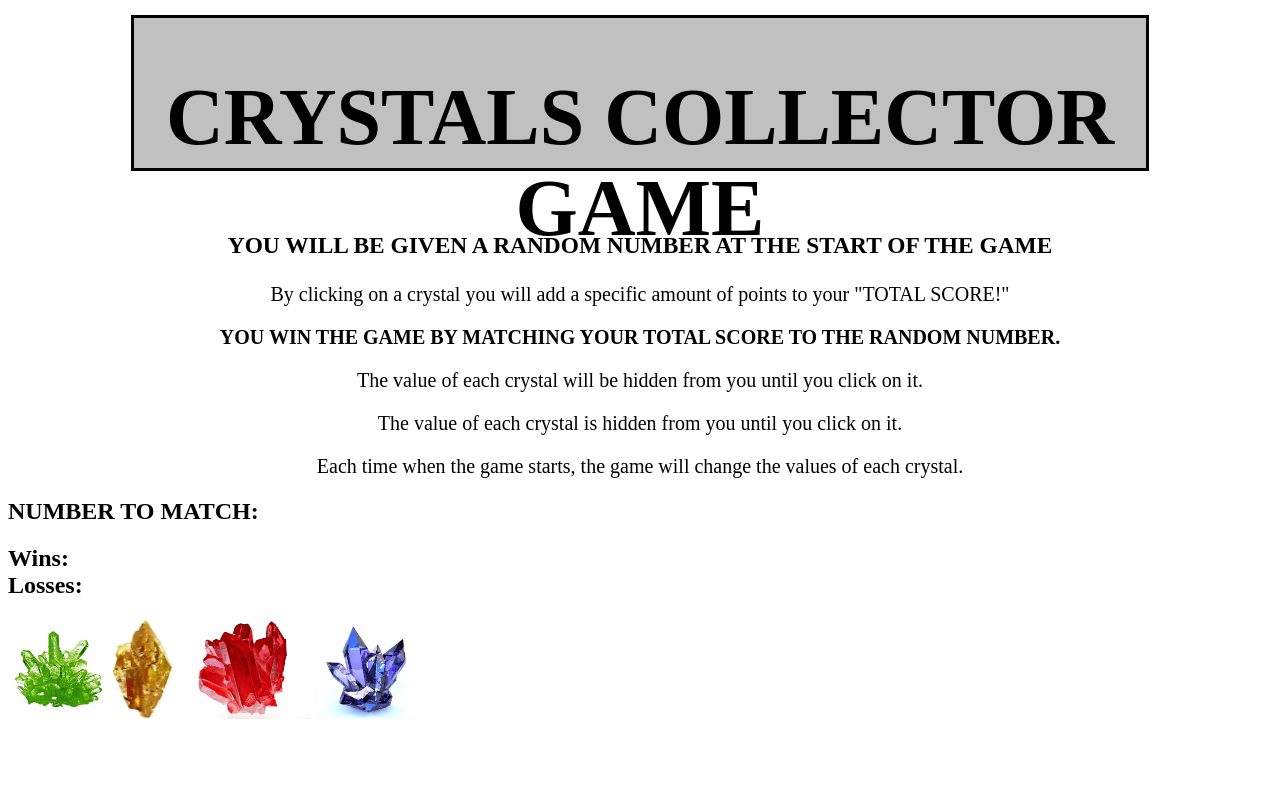
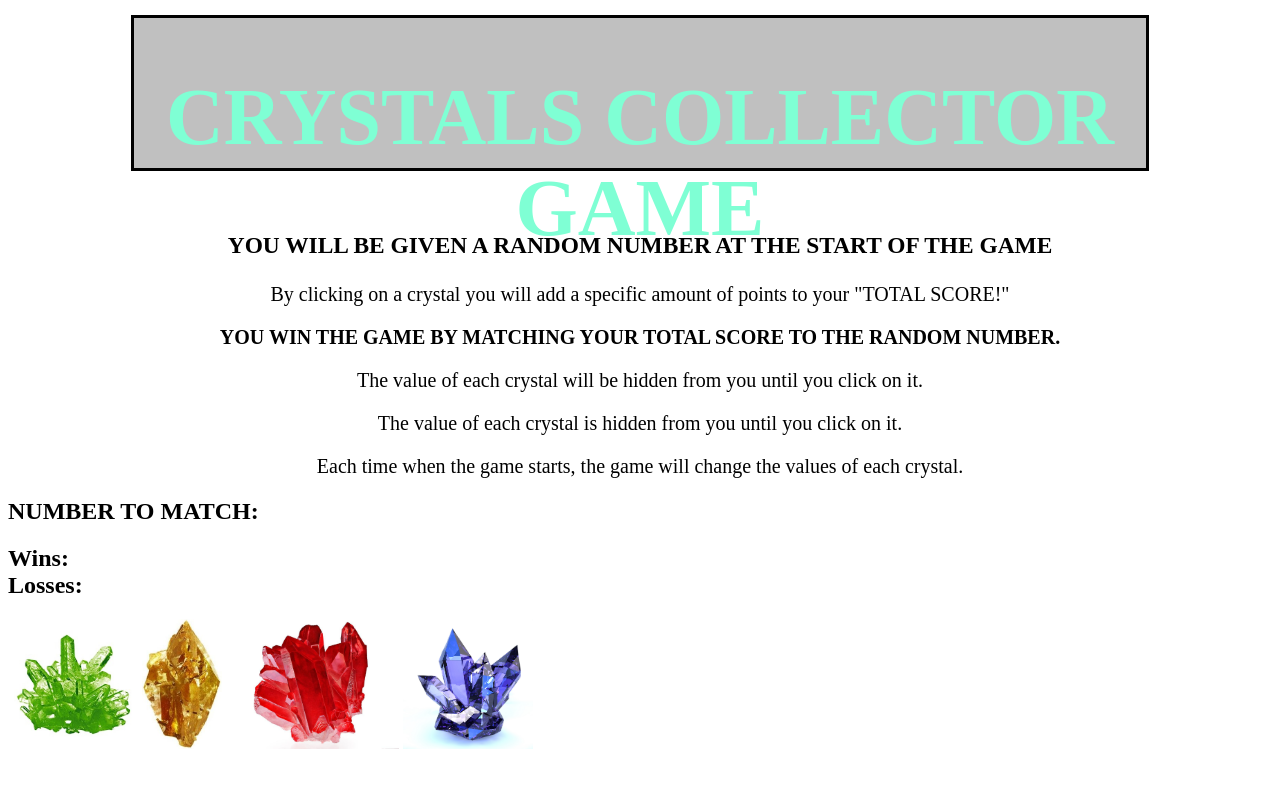
Before and after one commit to montoyaalan/Unit-4-Game, a plain HTML site: page index.html in a window 1280 px wide. Drawn offline with nearby package versions, Linux system fonts and the light colour scheme.

```diff
--- a/assets/css/style.css
+++ b/assets/css/style.css
@@ -8,6 +8,7 @@ body {
     border: 3px solid black;
     background-color: silver;
     font-size: 40px;
+    color: aquamarine;
     text-align: center;
     margin: 15px auto;
     height: 150px;
@@ -24,6 +25,6 @@ body {
     clear: both;
 }
 .crystalImage {
-    height: 100px;
+    height: 130px;
     margin: 0 auto;
 }
```
